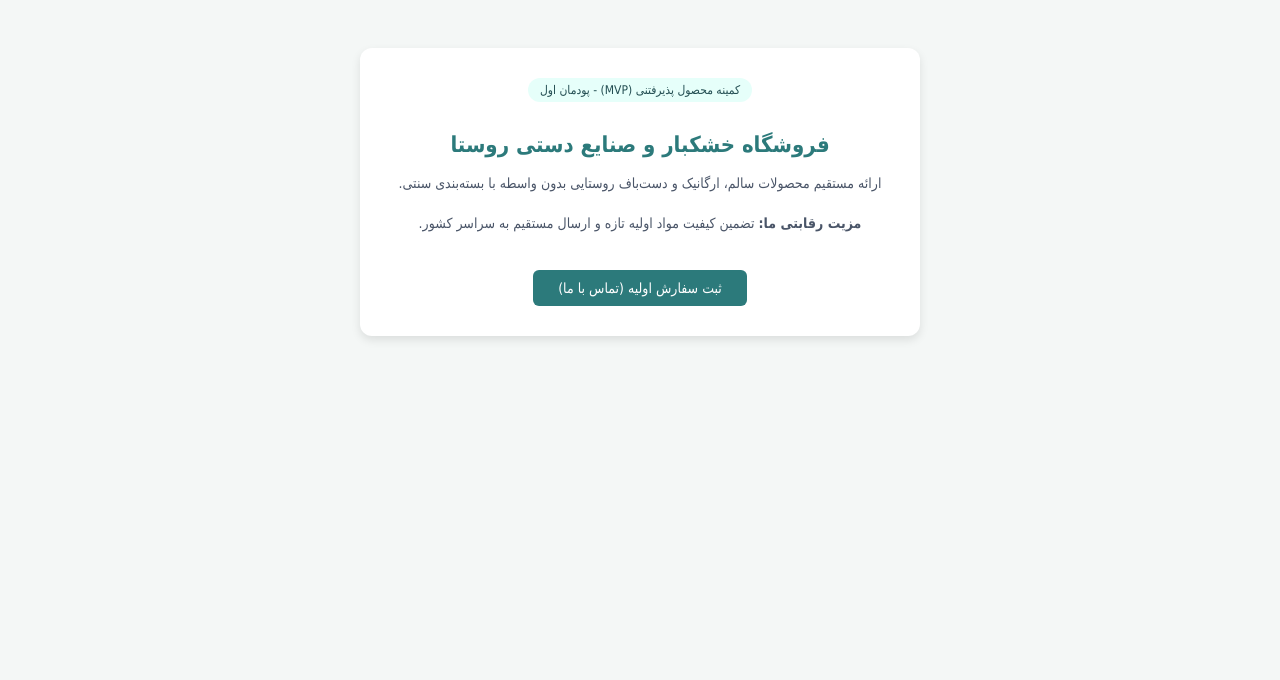
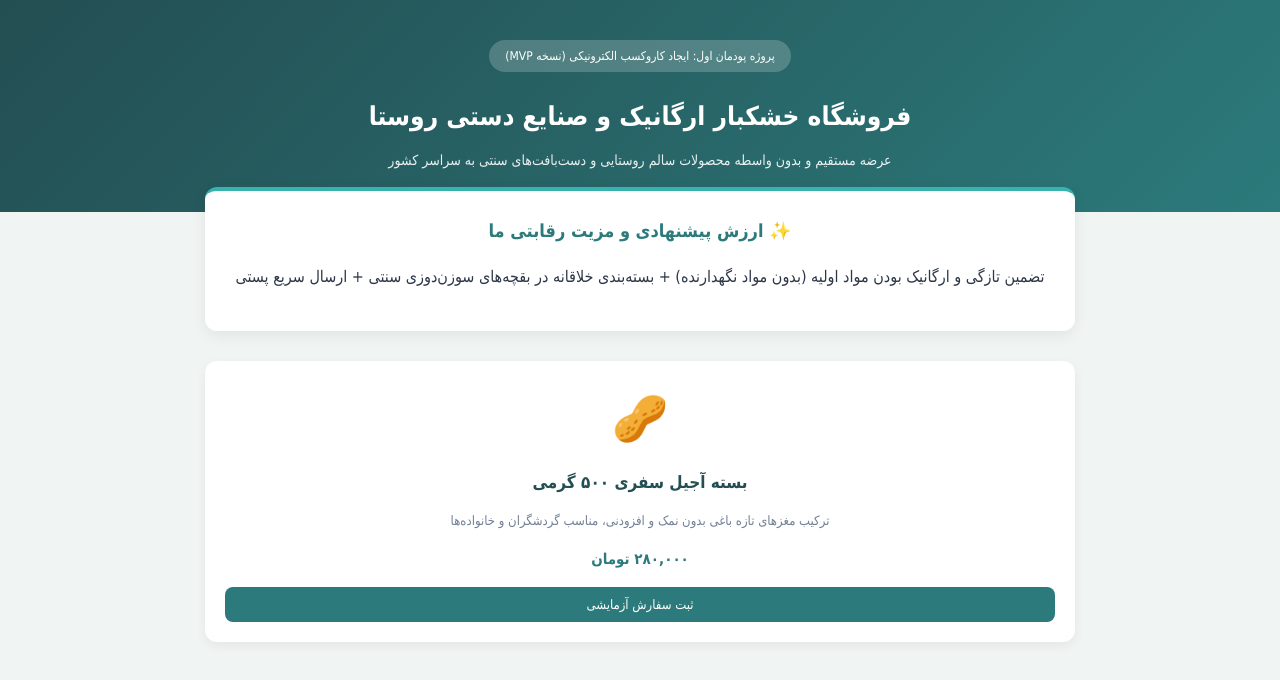
Before and after one commit to MohammadKenndy149/organic-shop-mvp, a plain HTML site: page index.html in a window 1280 px wide. Drawn offline with Linux system fonts and the light colour scheme.

Commit message:
index.html

```diff
--- a/index.html
+++ b/index.html
@@ -3,23 +3,169 @@
 <head>
     <meta charset="UTF-8">
     <meta name="viewport" content="width=device-width, initial-scale=1.0">
-    <title>فروشگاه اینترنتی محصولات ارگانیک - MVP</title>
+    <title>فروشگاه اینترنتی محصولات ارگانیک روستا - محمدرضا حبیب‌نژاد</title>
     <style>
-        body { font-family: Tahoma, sans-serif; background-color: #f4f7f6; text-align: center; padding: 40px; }
-        .card { background: white; max-width: 500px; margin: auto; padding: 30px; border-radius: 12px; box-shadow: 0 4px 10px rgba(0,0,0,0.1); }
-        h1 { color: #2c7a7b; font-size: 22px; }
-        p { color: #4a5568; line-height: 1.8; font-size: 14px; }
-        .badge { background: #e6fffa; color: #234e52; padding: 5px 12px; border-radius: 20px; font-size: 12px; display: inline-block; margin-bottom: 15px; }
-        .btn { display: inline-block; margin-top: 20px; padding: 10px 25px; background: #2c7a7b; color: white; text-decoration: none; border-radius: 6px; font-size: 14px; }
+        * { box-sizing: border-box; }
+        body {
+            font-family: Tahoma, 'Segoe UI', sans-serif;
+            background-color: #f0f4f3;
+            margin: 0;
+            padding: 0;
+            color: #2d3748;
+            line-height: 1.7;
+        }
+        header {
+            background: linear-gradient(135deg, #234e52, #2c7a7b);
+            color: white;
+            padding: 40px 20px;
+            text-align: center;
+        }
+        .badge {
+            background-color: rgba(255, 255, 255, 0.2);
+            padding: 6px 16px;
+            border-radius: 20px;
+            font-size: 12px;
+            display: inline-block;
+            margin-bottom: 12px;
+        }
+        header h1 {
+            margin: 10px 0;
+            font-size: 26px;
+        }
+        header p {
+            max-width: 600px;
+            margin: 0 auto;
+            font-size: 14px;
+            opacity: 0.9;
+        }
+        .container {
+            max-width: 900px;
+            margin: -25px auto 40px;
+            padding: 0 15px;
+        }
+        .value-box {
+            background: white;
+            border-radius: 12px;
+            padding: 25px;
+            box-shadow: 0 4px 15px rgba(0,0,0,0.07);
+            margin-bottom: 30px;
+            text-align: center;
+            border-top: 4px solid #38b2ac;
+        }
+        .value-box h2 {
+            color: #2c7a7b;
+            font-size: 18px;
+            margin-top: 0;
+        }
+        .products-grid {
+            display: grid;
+            grid-template-columns: repeat(auto-fit, minmax(250px, 1fr));
+            gap: 20px;
+            margin-bottom: 30px;
+        }
+        .product-card {
+            background: white;
+            border-radius: 12px;
+            padding: 20px;
+            box-shadow: 0 4px 12px rgba(0,0,0,0.06);
+            text-align: center;
+            transition: transform 0.2s;
+        }
+        .product-card:hover {
+            transform: translateY(-5px);
+        }
+        .icon {
+            font-size: 45px;
+            margin-bottom: 10px;
+        }
+        .product-card h3 {
+            margin: 10px 0;
+            font-size: 17px;
+            color: #234e52;
+        }
+        .product-card p {
+            font-size: 13px;
+            color: #718096;
+            margin-bottom: 15px;
+        }
+        .price {
+            font-weight: bold;
+            color: #2c7a7b;
+            font-size: 15px;
+            display: block;
+            margin-bottom: 15px;
+        }
+        .btn {
+            background-color: #2c7a7b;
+            color: white;
+            border: none;
+            padding: 10px 20px;
+            border-radius: 8px;
+            cursor: pointer;
+            font-family: Tahoma, sans-serif;
+            font-size: 13px;
+            width: 100%;
+            transition: background 0.2s;
+        }
+        .btn:hover {
+            background-color: #234e52;
+        }
+        .feedback-section {
+            background: white;
+            border-radius: 12px;
+            padding: 25px;
+            box-shadow: 0 4px 12px rgba(0,0,0,0.06);
+            margin-bottom: 30px;
+        }
+        .feedback-section h2 {
+            font-size: 18px;
+            color: #234e52;
+            margin-top: 0;
+        }
+        .form-group {
+            margin-bottom: 15px;
+        }
+        input, textarea {
+            width: 100%;
+            padding: 10px;
+            border: 1px solid #cbd5e0;
+            border-radius: 8px;
+            font-family: Tahoma, sans-serif;
+            font-size: 13px;
+        }
+        footer {
+            background-color: #234e52;
+            color: white;
+            text-align: center;
+            padding: 20px;
+            font-size: 13px;
+        }
+        footer strong {
+            color: #81e6d9;
+        }
     </style>
 </head>
 <body>
-    <div class="card">
-        <span class="badge">کمینه محصول پذیرفتنی (MVP) - پودمان اول</span>
-        <h1>فروشگاه خشکبار و صنایع دستی روستا</h1>
-        <p>ارائه مستقیم محصولات سالم، ارگانیک و دست‌باف روستایی بدون واسطه با بسته‌بندی سنتی.</p>
-        <p><strong>مزیت رقابتی ما:</strong> تضمین کیفیت مواد اولیه تازه و ارسال مستقیم به سراسر کشور.</p>
-        <a href="mailto:test@example.com" class="btn">ثبت سفارش اولیه (تماس با ما)</a>
-    </div>
-</body>
-</html>
+
+    <header>
+        <span class="badge">پروژه پودمان اول: ایجاد کاروکسب الکترونیکی (نسخه MVP)</span>
+        <h1>فروشگاه خشکبار ارگانیک و صنایع دستی روستا</h1>
+        <p>عرضه مستقیم و بدون واسطه محصولات سالم روستایی و دست‌بافت‌های سنتی به سراسر کشور</p>
+    </header>
+
+    <div class="container">
+        <!-- بخش ارزش پیشنهادی -->
+        <div class="value-box">
+            <h2>✨ ارزش پیشنهادی و مزیت رقابتی ما</h2>
+            <p>تضمین تازگی و ارگانیک بودن مواد اولیه (بدون مواد نگهدارنده) + بسته‌بندی خلاقانه در بقچه‌های سوزن‌دوزی سنتی + ارسال سریع پستی</p>
+        </div>
+
+        <!-- بخش محصولات نمونه برای تست بازار (MVP) -->
+        <div class="products-grid">
+            <div class="product-card">
+                <div class="icon">🥜</div>
+                <h3>بسته آجیل سفری ۵۰۰ گرمی</h3>
+                <p>ترکیب مغزهای تازه باغی بدون نمک و افزودنی، مناسب گردشگران و خانواده‌ها</p>
+                <span class="price">۲۸۰,۰۰۰ تومان</span>
+                <button class="btn" onclick="orderProduct('بسته آجیل سفری ۵۰۰ گرمی')">ثبت سفارش آزمایشی</button>
+            </div>
```
